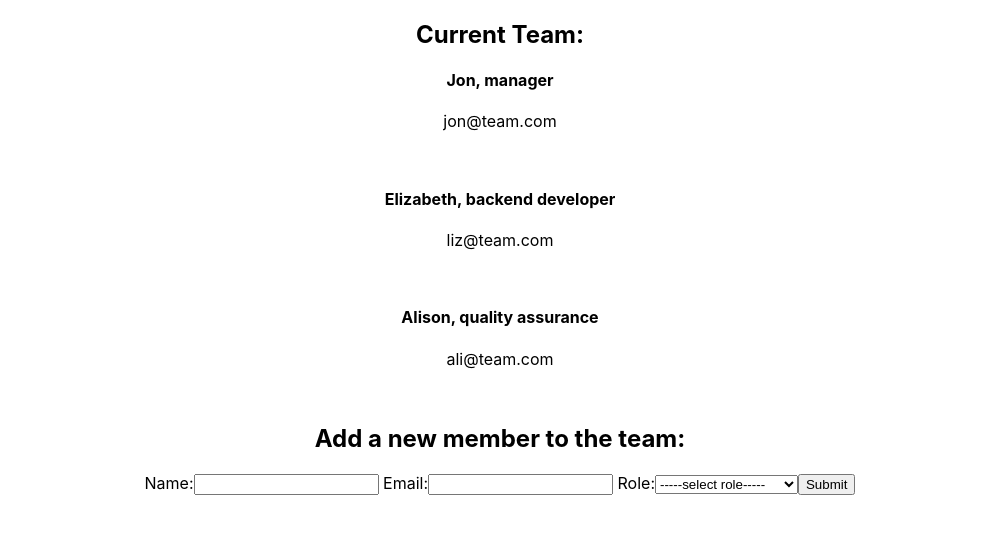
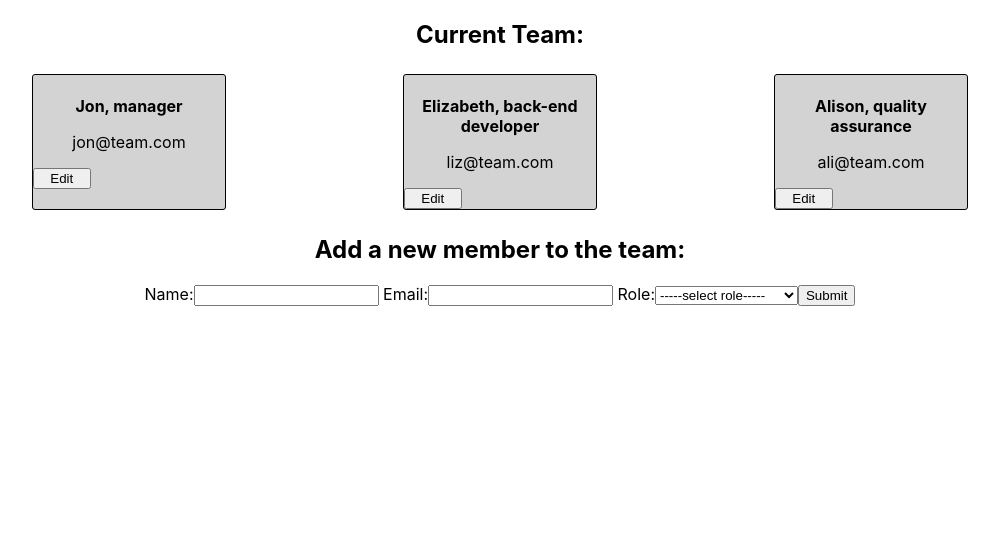
Before and after one commit to bloominstituteoftechnology/team-builder, a React (Create React App) app: page / in a window 1280 px wide. Shown: the top 534 px of the page, without its empty margins (140-1139 px from the left). Built offline with nearby package versions, Linux system fonts and the light colour scheme.

Commit message:
add styled components to Team and begin Stretch

```diff
--- a/src/App.js
+++ b/src/App.js
@@ -11,7 +11,7 @@ const initialTeam = [
   }, {
     name: 'Elizabeth',
     email: 'liz@team.com',
-    role: 'backend developer'
+    role: 'back-end developer'
   }, {
     name: 'Alison',
     email: 'ali@team.com',
@@ -24,6 +24,7 @@ const initialFormValues = {name:'', email:'', role:''}
 function App() {
   const [teamMembers, setTeamMembers] = useState(initialTeam);
   const [formValues, setFormValues] = useState(initialFormValues);
+  const [memberToEdit, setMemberToEdit] = useState({name:'', email:'', role:''});
 
   const updateForm = (inputName,inputValue) => {
     setFormValues({...formValues, [inputName]: inputValue})
@@ -44,10 +45,18 @@ function App() {
     }
   }
 
+  const pickMemberToEdit = (email) => {
+    teamMembers.forEach(member => {
+      if (member.email === email) {
+        setMemberToEdit(member);
+      }
+    })
+  }
+
   return (
     <div className="App">
-      <Team team={teamMembers} />
-      <Form values={formValues} update={updateForm} submit={submitForm} />
+      <Team team={teamMembers} pickMemberToEdit={pickMemberToEdit} />
+      <Form values={formValues} update={updateForm} submit={submitForm} memberToEdit={memberToEdit} />
     </div>
   );
 }
--- a/src/Form.js
+++ b/src/Form.js
@@ -1,18 +1,25 @@
-import React from 'react';
+import React, { useEffect } from 'react';
 
 export default function Form (props) {
-	const { name, email, role } = props.values;
+	let { name, email, role } = props.values;
+	const { memberToEdit } = props;
 
 	const handleChange = (evt) => {
-		const { name, value } = evt.target
-		console.log('name',name,'value',value)
-		props.update(name, value)
+		const { name, value } = evt.target;
+		props.update(name, value);
 	}
 
 	const handleSubmit = (evt) => {
-		evt.preventDefault()
-		props.submit()
+		evt.preventDefault();
+		props.submit();
 	}
+
+	useEffect(()=>{
+		console.log('editing', memberToEdit.name)
+		name = memberToEdit.name;
+		email = memberToEdit.email;
+		role = memberToEdit.role;
+	},[memberToEdit])
 
 	return (
 		<div>
--- a/src/Team.js
+++ b/src/Team.js
@@ -1,19 +1,47 @@
 import React from 'react';
+import styled from 'styled-components';
 
 export default function Team (props) {
-    const { team } = props;
+	const { team, pickMemberToEdit } = props;
+
+	const editThisMember = evt => {
+		pickMemberToEdit(evt.target.previousElementSibling.innerText)
+	}
 
 	return (
 		<div>
 			<h2>Current Team:</h2>
-            {team.map((member,id) => {
+			<Gallery>
+				{team.map(member => {
 					return (
-								<div key={id}>
+						<Card key={member.email}>
 							<h4>{member.name}, {member.role}</h4>
 							<p>{member.email}</p>
-									<br/>
-								</div>
+							<button onClick={editThisMember} style={{width:'30%'}}>Edit</button>
+						</Card>
 				)})}
+			</Gallery>
 		</div>
 	)
 }
+
+const Card = styled.div`
+	border-radius: 3px;
+	border: 1px solid black;
+	background-color: lightgray;
+	width: 15%;
+	display: flex;
+	/* justify-content:space-between; */
+	flex-flow: column;
+	margin:5px;
+
+	h4 {
+		margin-bottom: 0;
+	}
+`
+
+const Gallery = styled.div`
+	display: flex;
+	flex-flow: row wrap;
+	justify-content: space-evenly;
+`
```
Also changed, not shown: 2 other files (tests, documents, lock files or other folders). Lines whose indentation alone changed are shown as unchanged.
